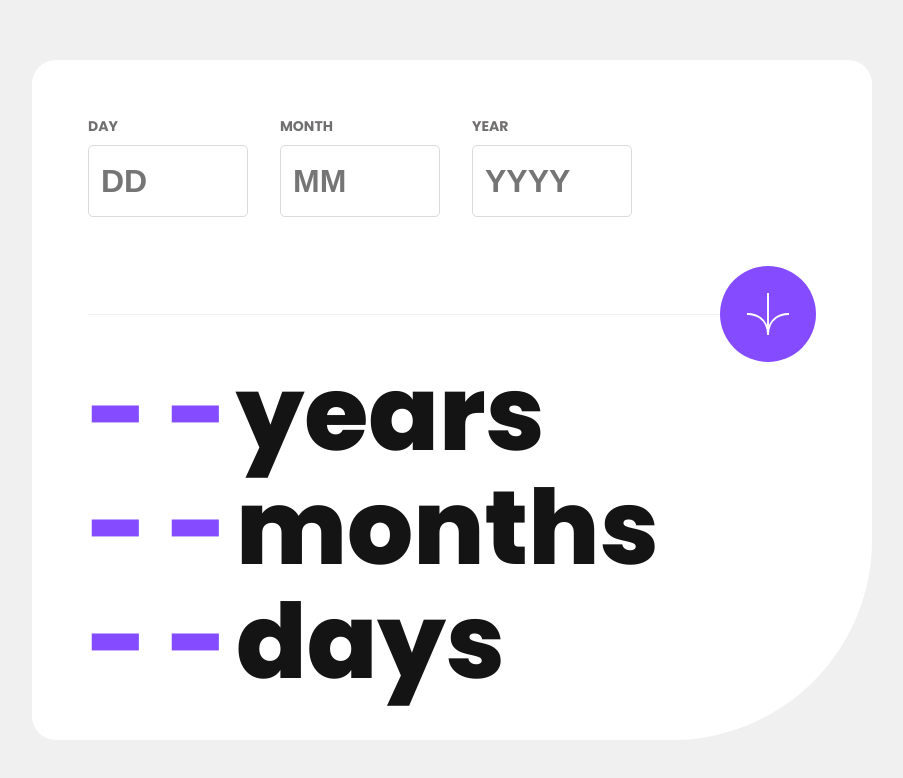
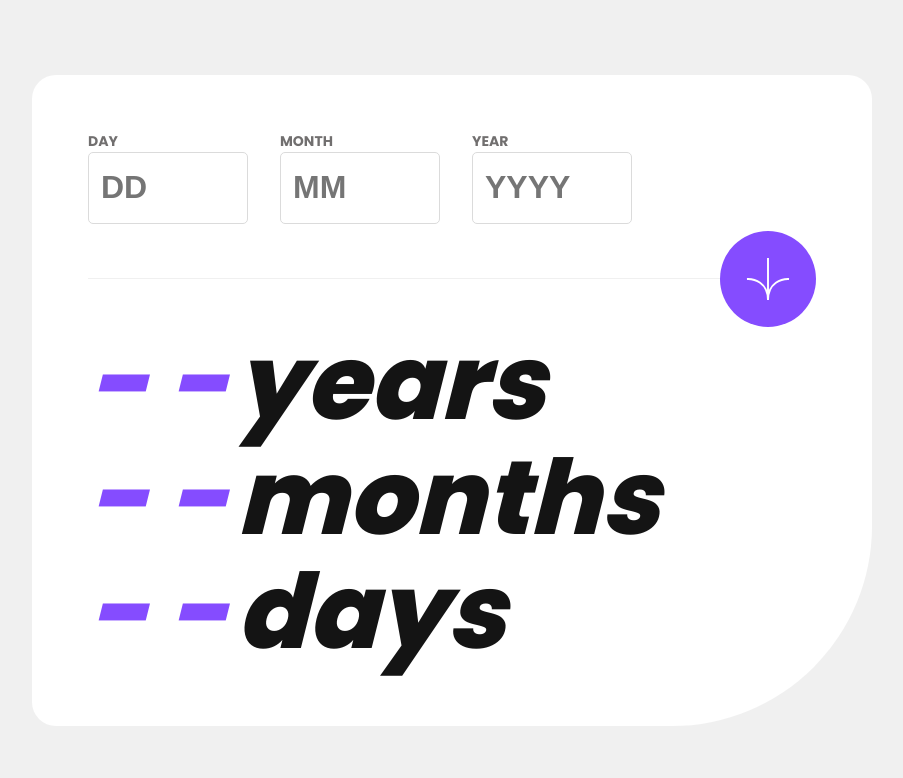
Before and after one commit to Tripouille/fm-age-calculator-app, a Next.js app: page / in a window 1280 px wide. Shown: the top 778 px of the page, without its empty margins (188-1091 px from the left). Built offline with nearby package versions, Linux system fonts and the light colour scheme.

Commit message:
chore: improve design matching

```diff
--- a/src/components/AgeCalculator/AgeCalculator.module.scss
+++ b/src/components/AgeCalculator/AgeCalculator.module.scss
@@ -5,13 +5,13 @@
   flex-flow: column;
   justify-content: space-between;
   background-color: var(--clr-neutral-100);
-  height: 48.6rem;
+  min-height: 48.6rem;
   width: 34.3rem;
   padding: 4.8rem 2.4rem;
   border-radius: 24px 24px 100px 24px;
 
   @media (min-width: $device-sm) {
-    height: 68rem;
+    min-height: 65.1rem;
     width: 84rem;
     padding: 5.6rem;
     border-radius: 24px 24px 200px 24px;
@@ -20,7 +20,7 @@
   &__birthday-date-form {
     display: flex;
     column-gap: 1.6rem;
-    min-height: 15rem;
+    min-height: 10.1rem;
 
     @media (min-width: $device-sm) {
       column-gap: 3.2rem;
@@ -29,7 +29,6 @@
     &__input {
       display: flex;
       flex-flow: column;
-      row-gap: 0.8rem;
       width: 16rem;
 
       font-size: var(--fs-200);
@@ -72,11 +71,6 @@
     align-items: center;
     width: 100%;
     display: flex;
-    min-height: 6.4rem;
-
-    @media (min-width: $device-sm) {
-      min-height: 9.6rem;
-    }
 
     span {
       background: var(--clr-neutral-200);
@@ -93,12 +87,17 @@
       border: none;
       display: grid;
       place-items: center;
-      height: 100%;
-      aspect-ratio: 1;
+      height: 6.4rem;
+      width: 6.4rem;
 
       &:hover {
         transform: scale(1.1);
         transition: transform 0.1s ease-out;
+      }
+
+      @media (min-width: $device-sm) {
+        height: 9.6rem;
+        width: 9.6rem;
       }
 
       svg {
@@ -118,8 +117,9 @@
     display: grid;
     grid-template-columns: auto 1fr;
     column-gap: 0.8rem;
-    line-height: 1em;
+    line-height: 110%;
     font-size: 4.2rem;
+    font-style: italic;
     font-weight: 800;
 
     @media (min-width: $device-sm) {
```
